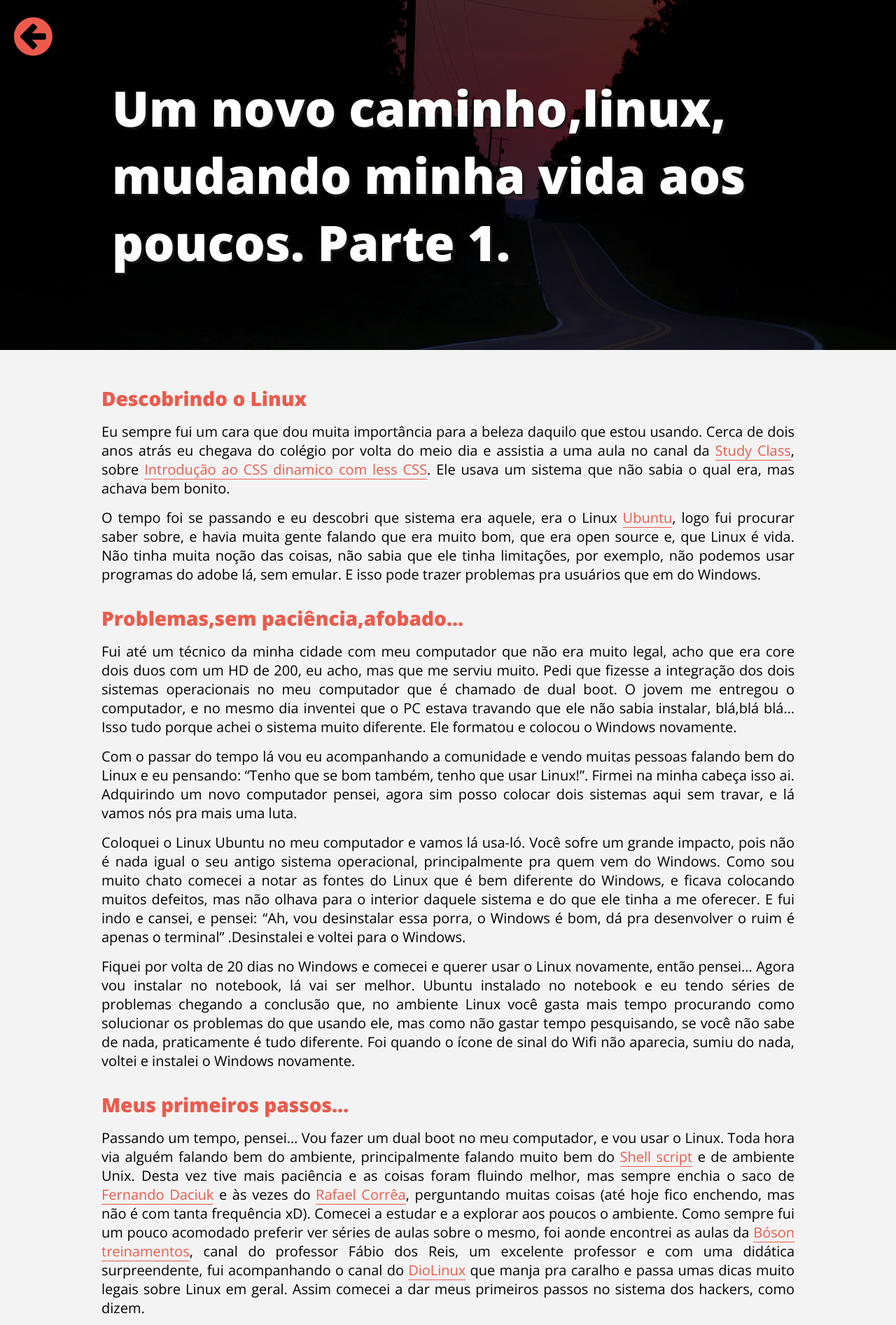
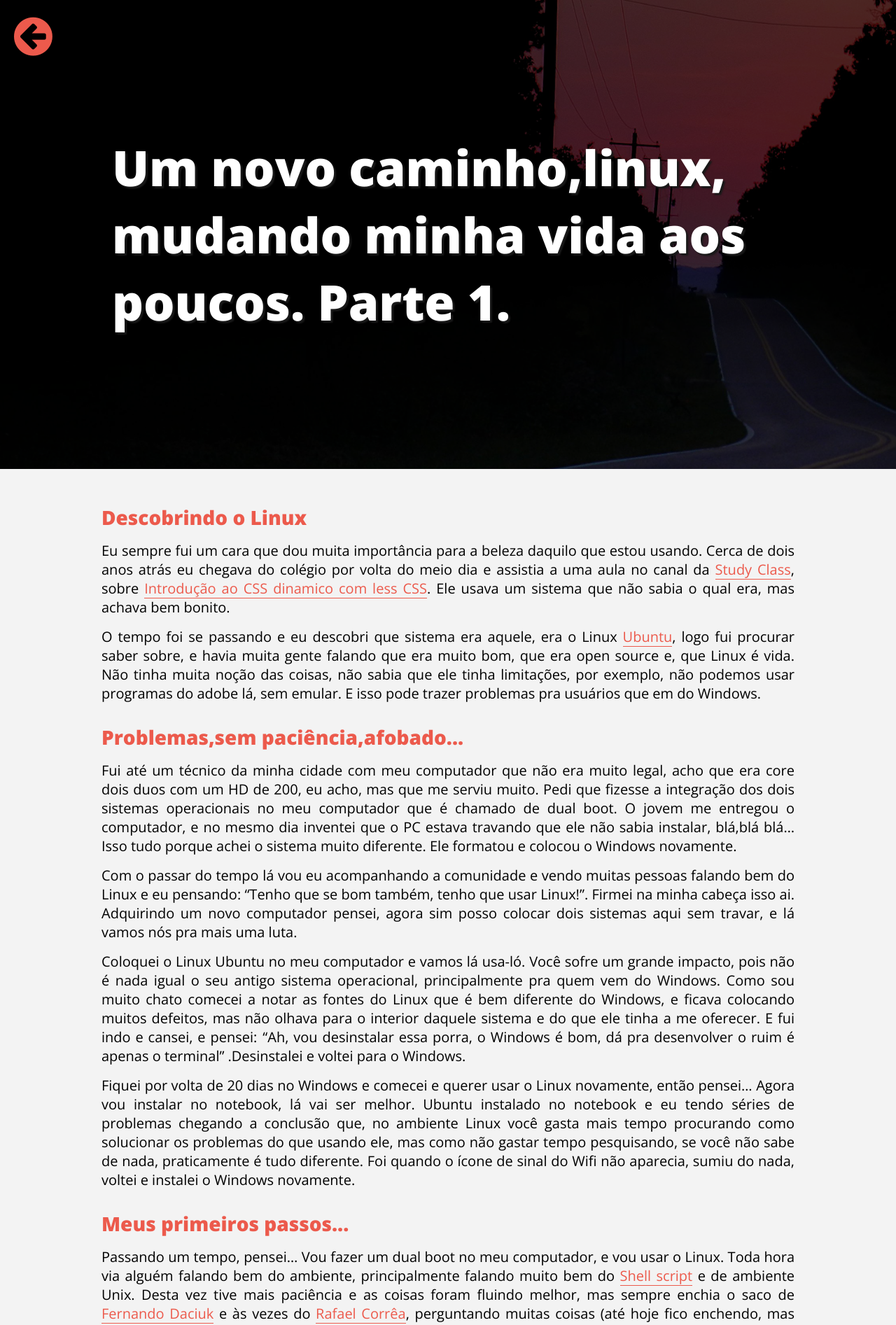
Before and after one commit to andersoonweb/andersoonweb.github.io, a Jekyll site: the page built from _posts/2015-02-17-um-novo-caminho-linux-mudando-minha-vida-aos-poucos-parte-1.markdown, in a window 1280 px wide. Shown: the top 1893 px of the page at 70% size. Built offline with Jekyll 4.4.1, drawn with Linux system fonts in a browser that asks for light colours; nearby versions of some CDN libraries; comment, search, counter and statistics services are not loaded.

Commit message:
Alteração altura post interno

```diff
--- a/_sass/partials/_header.scss
+++ b/_sass/partials/_header.scss
@@ -52,7 +52,7 @@
 }
 .header-post-external{
 	width: 100%;
-	height: 500px;
+	height: 670px;
 	overflow: hidden;
 	font-family: 'Open Sans', sans-serif;
 	position: relative;
@@ -60,7 +60,7 @@
 	&:hover{
 		content: '';
 		display: inline-block;
-		height: 500px;
+		height: 670px;
 		vertical-align: middle;
 	}
 }
```
